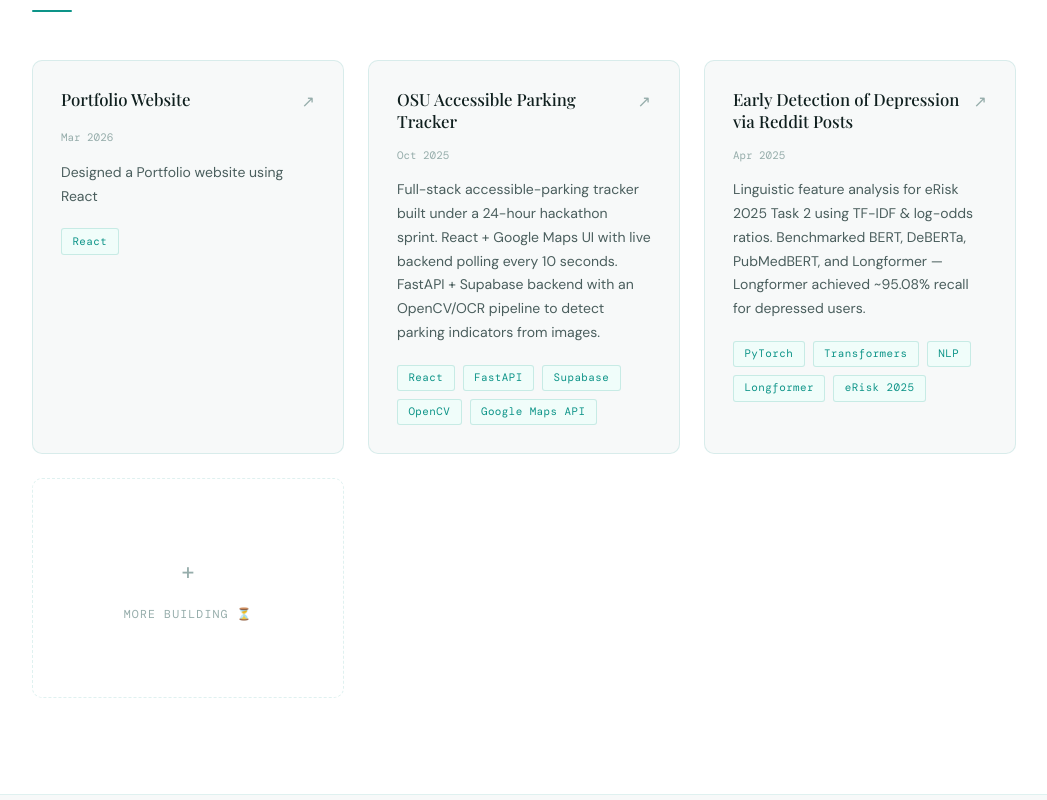
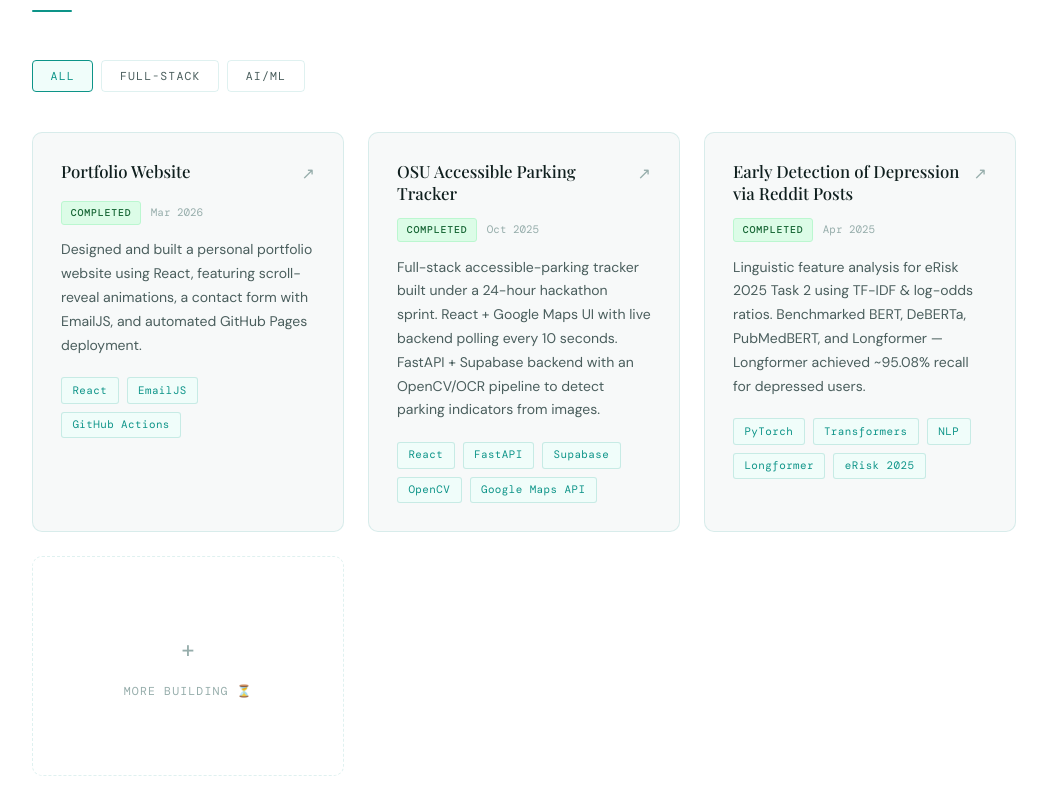
Before and after one commit to dhinesh04/portfolio, a React (Vite) app: page / in a window 1280 px wide. Shown: the part 2340-3140 px from the top of the page, without its empty margins (116-1163 px from the left). Built offline with nearby package versions, Linux system fonts and the light colour scheme; a web font is replaced by a local one.

Commit message:
added project improvements

```diff
--- a/src/components/ProjectCard.jsx
+++ b/src/components/ProjectCard.jsx
@@ -1,24 +1,67 @@
 import { Tag } from "./SectionTitle";
+
+const STATUS_STYLES = {
+  completed: {
+    label: "Completed",
+    color: "#166534",
+    background: "#dcfce7",
+    border: "#bbf7d0",
+  },
+  "in-progress": {
+    label: "In Progress",
+    color: "#854d0e",
+    background: "#fef9c3",
+    border: "#fde68a",
+  },
+};
 
 /**
  * Single project card used in the Projects grid.
  *
  * Props:
- *  name   – project title
- *  period – date string
- *  desc   – description paragraph
- *  tags   – string[]
- *  link   – href (defaults to "#")
+ *  name     – project title
+ *  period   – date string
+ *  desc     – description paragraph
+ *  tags     – string[]
+ *  link     – href (defaults to "#")
+ *  status   – "completed" | "in-progress"
+ *  category – "Full-Stack" | "AI/ML"
  */
-export default function ProjectCard({ name, period, desc, tags, link = "#" }) {
+export default function ProjectCard({ name, period, desc, tags, link = "#", status, category }) {
+  const statusStyle = status ? STATUS_STYLES[status] : null;
+
   return (
-    <a href={link} className="project-card">
+    <a
+      href={link}
+      target={link !== "#" ? "_blank" : undefined}
+      rel="noreferrer"
+      className="project-card"
+    >
       <div className="project-card-header">
         <div className="project-card-name">{name}</div>
         <span className="project-card-arrow">↗</span>
       </div>
-      <div className="project-card-period">{period}</div>
+
+      {/* Status badge + period on same row */}
+      <div style={{ display: "flex", alignItems: "center", gap: "0.6rem", marginBottom: "0.85rem", flexWrap: "wrap" }}>
+        {statusStyle && (
+          <span style={{
+            fontFamily: "var(--mono)", fontSize: "0.62rem", letterSpacing: "0.08em",
+            textTransform: "uppercase", fontWeight: 500,
+            color: statusStyle.color,
+            background: statusStyle.background,
+            border: `1px solid ${statusStyle.border}`,
+            padding: "0.18rem 0.55rem",
+            borderRadius: 3,
+          }}>
+            {statusStyle.label}
+          </span>
+        )}
+        <div className="project-card-period" style={{ margin: 0 }}>{period}</div>
+      </div>
+
       <p className="project-card-desc">{desc}</p>
+
       <div className="tags-row">
         {tags.map((t) => (
           <Tag key={t}>{t}</Tag>
--- a/src/data/Data.js
+++ b/src/data/Data.js
@@ -55,13 +55,17 @@ export const RESEARCH = [
   },
 ];
 
+// status: "completed" | "in-progress"
+// category: "Full-Stack" | "AI/ML"
 export const PROJECTS = [
   {
     name: "Portfolio Website",
     period: "Mar 2026",
-    desc: "Designed a Portfolio website using React",
-    tags: ["React"],
+    desc: "Designed and built a personal portfolio website using React, featuring scroll-reveal animations, a contact form with EmailJS, and automated GitHub Pages deployment.",
+    tags: ["React", "EmailJS", "GitHub Actions"],
     link: "https://github.com/dhinesh04/portfolio",
+    status: "completed",
+    category: "Full-Stack",
   },
   {
     name: "OSU Accessible Parking Tracker",
@@ -69,6 +73,8 @@ export const PROJECTS = [
     desc: "Full-stack accessible-parking tracker built under a 24-hour hackathon sprint. React + Google Maps UI with live backend polling every 10 seconds. FastAPI + Supabase backend with an OpenCV/OCR pipeline to detect parking indicators from images.",
     tags: ["React", "FastAPI", "Supabase", "OpenCV", "Google Maps API"],
     link: "https://github.com/dhinesh04/accessiblity-parking-availability",
+    status: "completed",
+    category: "Full-Stack",
   },
   {
     name: "Early Detection of Depression via Reddit Posts",
@@ -76,8 +82,9 @@ export const PROJECTS = [
     desc: "Linguistic feature analysis for eRisk 2025 Task 2 using TF-IDF & log-odds ratios. Benchmarked BERT, DeBERTa, PubMedBERT, and Longformer — Longformer achieved ~95.08% recall for depressed users.",
     tags: ["PyTorch", "Transformers", "NLP", "Longformer", "eRisk 2025"],
     link: "https://github.com/dhinesh04/early-depression-detection",
+    status: "completed",
+    category: "AI/ML",
   },
-
   // Add more projects here:
   // {
   //   name: "Your Project",
@@ -85,6 +92,8 @@ export const PROJECTS = [
   //   desc: "Description.",
   //   tags: ["Tag1", "Tag2"],
   //   link: "#",
+  //   status: "completed",     // or "in-progress"
+  //   category: "Full-Stack",  // or "AI/ML"
   // },
 ];
 
--- a/src/pages/Home.jsx
+++ b/src/pages/Home.jsx
@@ -226,23 +226,43 @@ function Research() {
 }
 
 // ── Projects ──────────────────────────────────────────────────────────────────
+const CATEGORIES = ["All", "Full-Stack", "AI/ML"];
+
 function Projects() {
+  const [activeTab, setActiveTab] = useState("All");
+  const filtered = activeTab === "All" ? PROJECTS : PROJECTS.filter(p => p.category === activeTab);
+
   return (
     <section id="projects" style={{ padding: "6rem 0", borderBottom: "1px solid var(--rule)", background: "var(--surface)" }}>
       <div className="section-inner">
         <SectionTitle label="03 — Projects" title="Things I've built." />
+
+        {/* Category filter tabs */}
+        <div style={{ display: "flex", gap: "0.5rem", marginBottom: "2.5rem", flexWrap: "wrap" }}>
+          {CATEGORIES.map((cat) => {
+            const isActive = activeTab === cat;
+            return (
+              <button key={cat} onClick={() => setActiveTab(cat)} style={{ fontFamily: "var(--mono)", fontSize: "0.72rem", letterSpacing: "0.1em", textTransform: "uppercase", cursor: "pointer", padding: "0.45rem 1.1rem", borderRadius: 4, border: isActive ? "1px solid var(--accent)" : "1px solid var(--rule)", background: isActive ? "var(--accent-bg)" : "transparent", color: isActive ? "var(--accent)" : "var(--muted)", transition: "all 0.2s" }}>
+                {cat}
+              </button>
+            );
+          })}
+        </div>
+
         <div style={{ display: "grid", gridTemplateColumns: "repeat(auto-fit, minmax(300px, 1fr))", gap: "1.5rem" }}>
-          {PROJECTS.map((p, i) => (
+          {filtered.map((p, i) => (
             <Reveal key={p.name} delay={i * 80}>
               <ProjectCard {...p} />
             </Reveal>
           ))}
-          <Reveal delay={PROJECTS.length * 80}>
-            <div style={{ border: "1.5px dashed var(--rule)", borderRadius: 10, padding: "2rem", display: "flex", flexDirection: "column", alignItems: "center", justifyContent: "center", minHeight: 220, gap: "0.75rem" }}>
-              <div style={{ fontFamily: "var(--mono)", fontSize: "1.5rem", color: "var(--faint)" }}>+</div>
-              <div style={{ fontFamily: "var(--mono)", fontSize: "0.72rem", letterSpacing: "0.1em", textTransform: "uppercase", color: "var(--faint)" }}>More building ⏳</div>
-            </div>
-          </Reveal>
+          {activeTab === "All" && (
+            <Reveal delay={filtered.length * 80}>
+              <div style={{ border: "1.5px dashed var(--rule)", borderRadius: 10, padding: "2rem", display: "flex", flexDirection: "column", alignItems: "center", justifyContent: "center", minHeight: 220, gap: "0.75rem" }}>
+                <div style={{ fontFamily: "var(--mono)", fontSize: "1.5rem", color: "var(--faint)" }}>+</div>
+                <div style={{ fontFamily: "var(--mono)", fontSize: "0.72rem", letterSpacing: "0.1em", textTransform: "uppercase", color: "var(--faint)" }}>More building ⏳</div>
+              </div>
+            </Reveal>
+          )}
         </div>
       </div>
     </section>
```
